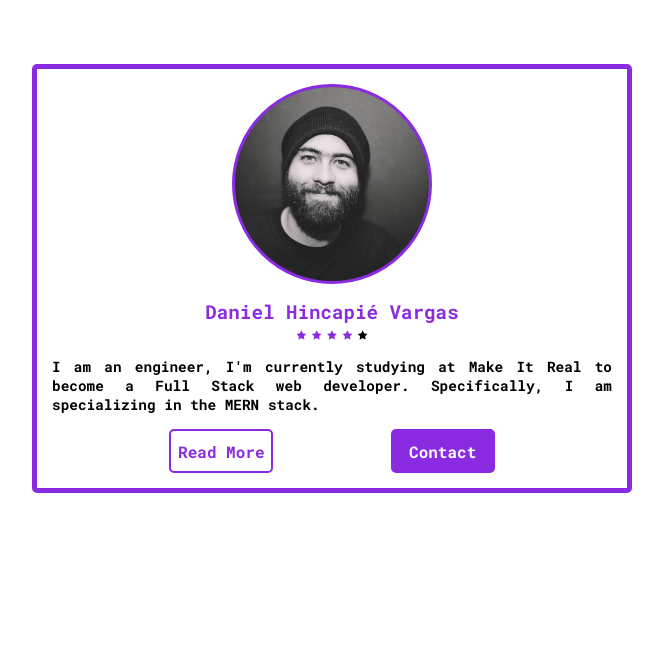
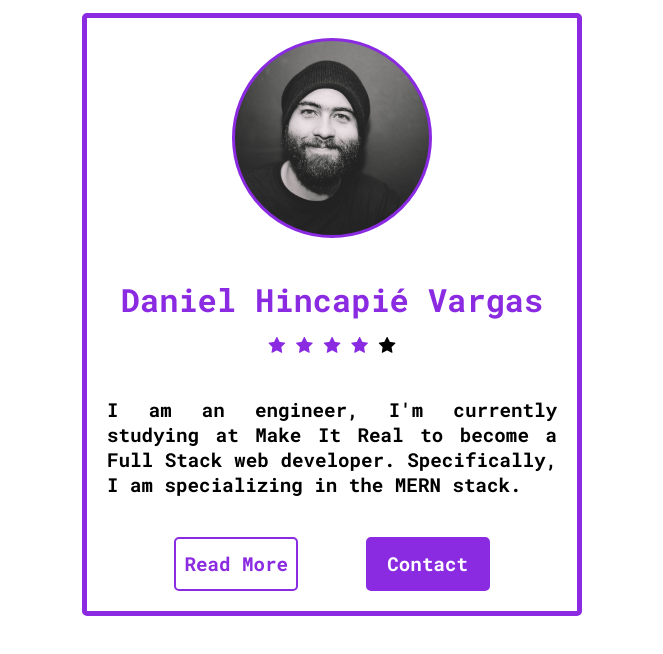
Before and after one commit to danielhincapievargas/profile-card-bem-notation, a plain HTML site: page index.html in a window 1280 px wide. Shown: the whole page, without its empty margins (308-971 px from the left). Drawn offline with Linux system fonts and the light colour scheme; a script that the page names is missing.

Commit message:
style corrections and readme file

```diff
--- a/styles.css
+++ b/styles.css
@@ -11,12 +11,12 @@ body {
 
 .card-container {
     width: 80%;
-    max-width: 600px;
+    max-width: 500px;
     min-width: 350px;
     height: 80%;
     margin: 0 auto;
-    margin-top: 5%;
-    padding: 15px;
+    margin-top: 1%;
+    padding: 20px;
     display: flex;
     flex-direction: column;
     justify-content: center;
@@ -37,26 +37,27 @@ body {
     width: 200px;
     height: 200px;
     border-radius: 50%;
-    margin-bottom: 15px;
+    margin-bottom: 40px;
     border: solid 3px blueviolet;
 }
 .card-container__name {
-    margin-bottom: 5px;
-    font-size: 1.2rem;
+    margin-bottom: 12px;
+    font-size: 2rem;
     color: blueviolet;
 }
 
 .card-container__stars {
-    margin-bottom: 15px;
+    font-size: large;
+    margin-bottom: 40px;
 }
 .checked {
     color: blueviolet;
 }
 
 .card-text__p {
-    font-size: 0.9rem;
+    font-size: 1.2rem;
     text-align:justify;
-    margin-bottom: 15px;
+    margin-bottom: 40px;
 }
 
 .buttons {
@@ -66,16 +67,29 @@ body {
 
 .btn {
     all: unset;
+    cursor: pointer;
     border: solid 2px blueviolet;
-    height: 40px;
-    width: 100px;
+    height: 50px;
+    width: 120px;
     text-align: center;
-    font-size: 1rem;
+    font-size: 1.2rem;
     color: blueviolet;
     border-radius: 5px;
+    transition: all 0.3s ease;
+}
+
+.btn:hover{
+    color: white;
+    background-color: blueviolet;
 }
 
 .buttons--color {
     background-color: blueviolet;
     color: white;
+    transition: all 0.3s ease;
 }
+
+.buttons--color:hover {
+    background-color: transparent;
+    color: blueviolet;
+}
```
Also changed, not shown: assets/profile-card-bem.jpg (added), index.js (deleted), 1 other file.
